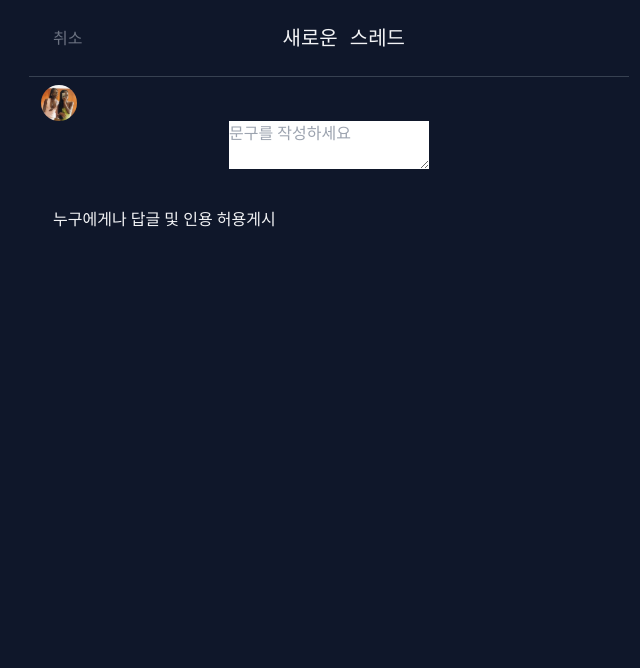
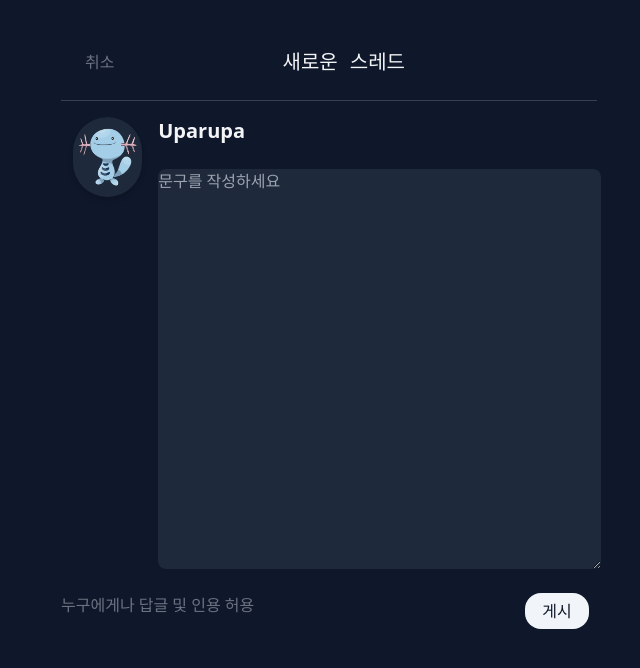
Before and after one commit to uparupa97/FakeThread, a React (Create React App) app: page /post in a window 1280 px wide. Shown: the top 668 px of the page, without its empty margins (311-951 px from the left). Built offline with nearby package versions, Linux system fonts and the light colour scheme.

Commit message:
post page finish

```diff
--- a/public/index.html
+++ b/public/index.html
@@ -9,6 +9,7 @@
       name="description"
       content="Web site created using create-react-app"
     />
+
     <link rel="apple-touch-icon" />
     <!--
       manifest.json provides metadata used when your web app is installed on a
--- a/src/components/Posting.jsx
+++ b/src/components/Posting.jsx
@@ -1,11 +1,22 @@
 import React from 'react';
-import profileImage from '/Users/mac/Desktop/ project-visualstudiocode/LDuparupa97/threadapp/src/image/Imagechutzrit.svg';
+import profileImage from '/Users/mac/Desktop/ project-visualstudiocode/LDuparupa97/threadapp/src/image/uparupa.png';
 
 const Posting = () => {
   return (
-    <div className="px-3 py-2">
-      <img src={profileImage} alt="profile" className="" />
-      <textarea placeholder="문구를 작성하세요"></textarea>
+    <div className="px-3 py-2 flex flex-row">
+      <img
+        src={profileImage}
+        alt="profile"
+        className="w-20 h-20 mt-2 rounded-full shadow-md bg-slate-800 overflow-hidden"
+      />
+
+      <div className="flex flex-col text-left w-full">
+        <p className="my-2 ml-4 font-bold text-xl">Uparupa</p>
+        <textarea
+          placeholder="문구를 작성하세요"
+          className="w-full h-[400px] m-4 rounded-lg bg-slate-800"
+        ></textarea>
+      </div>
     </div>
   );
 };
--- a/src/components/UploadButton.jsx
+++ b/src/components/UploadButton.jsx
@@ -2,8 +2,12 @@ import React from 'react';
 
 const UploadButton = ({ uploadClick }) => {
   return (
-    <div>
-      <button type="button" onClick={uploadClick}>
+    <div className="flex justify-end w-full">
+      <button
+        type="button"
+        onClick={uploadClick}
+        className="mr-2 w-16 h-9 rounded-2xl bg-slate-100 hover:bg-slate-300 text-slate-900 "
+      >
         게시
       </button>
     </div>
--- a/src/pages/Post.jsx
+++ b/src/pages/Post.jsx
@@ -7,9 +7,9 @@ const Post = () => {
   const loadClicking = () => {};
 
   return (
-    <div classname="px-8 pt-6 w-[600px]">
-      <div className="flex flex-row w-[600px] p-6">
-        <Link to={'/home'} className="place-self-center text-gray-500">
+    <div className="px-8 pt-6 w-[600px] max-w-xl md:max-w-2xl lg:max-w-3xl mx-auto">
+      <div className="flex flex-row w-full p-6">
+        <Link to={'/'} className="place-self-center text-gray-500">
           취소
         </Link>
         <h3 className="place-self-center font-mono text-xl m-auto">
@@ -20,9 +20,11 @@ const Post = () => {
         <div className="flex-grow border-t border-gray-700"></div>
       </div>
       <Posting />
-      <div className="flex flex-row w-[600px] p-6">
-        <p>누구에게나 답글 및 인용 허용</p>
-        <UploadButton uploadClick={loadClicking} />
+      <div className="flex flex-row w-full text-start text-gray-500">
+        <p className="w-[90%]">누구에게나 답글 및 인용 허용</p>
+        <div className="w-full">
+          <UploadButton uploadClick={loadClicking} />
+        </div>
       </div>
     </div>
   );
```
